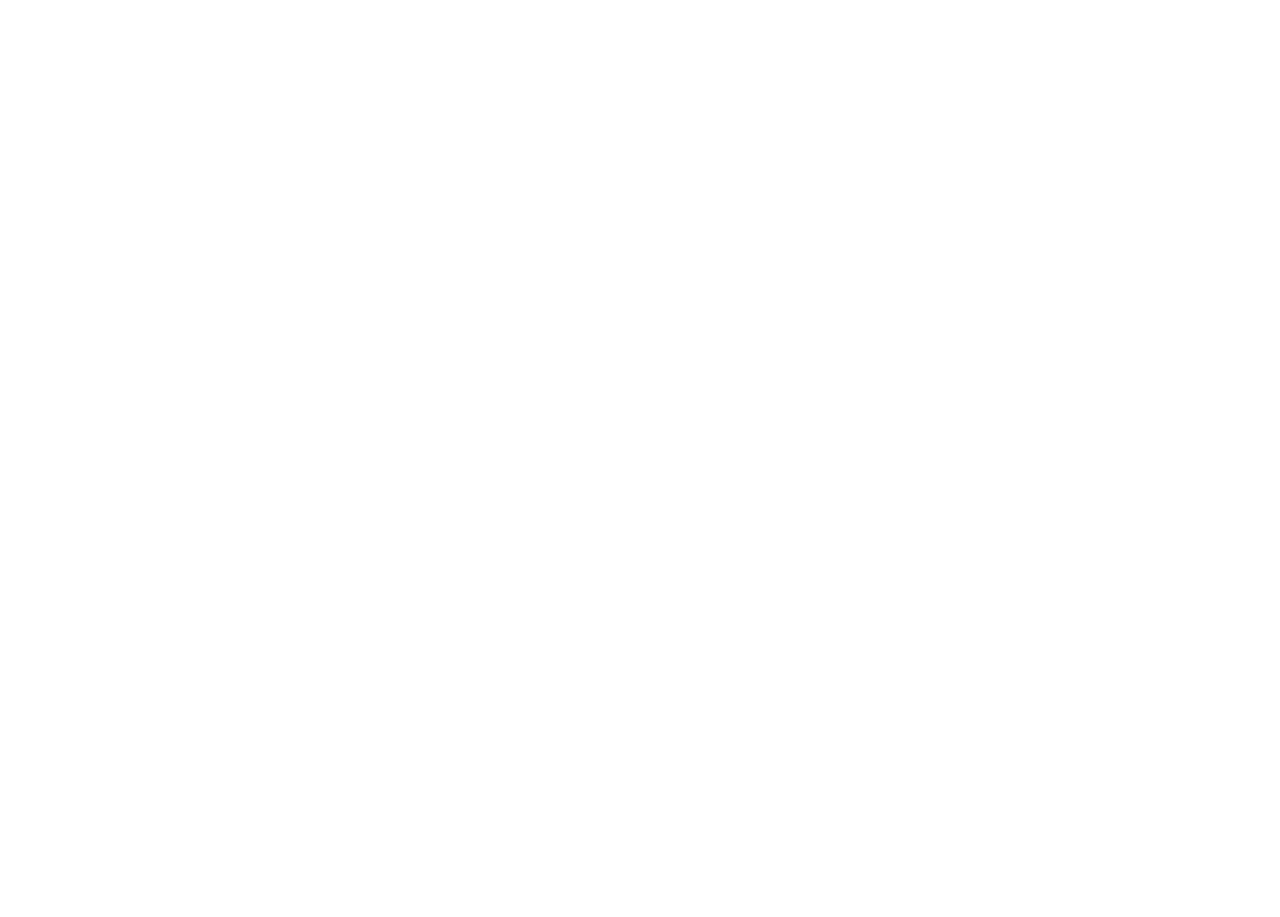
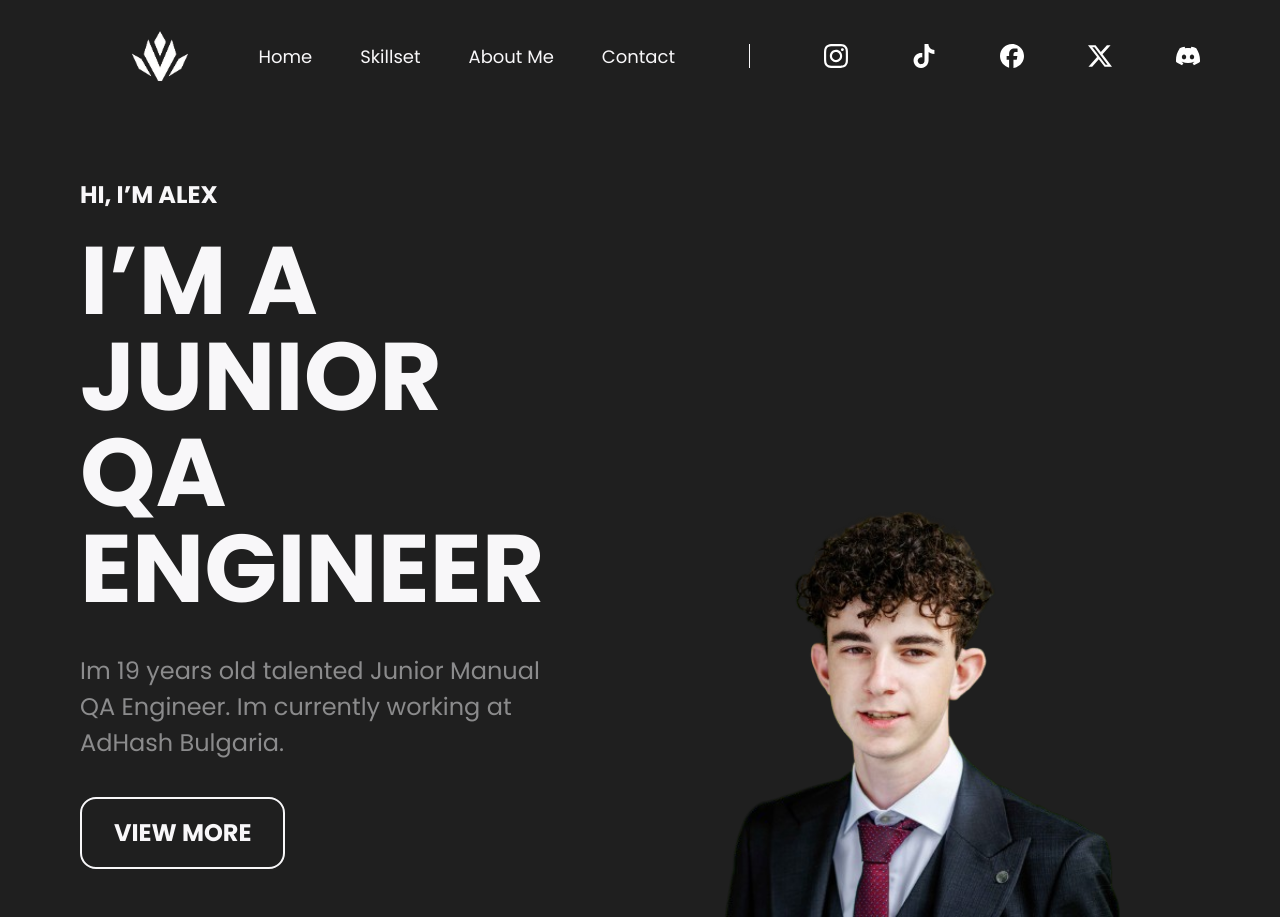
Before and after one commit to EyeSy/Portfolio-Page, a plain HTML site: page index.html in a window 1280 px wide. Before the commit the page ends 800 px from the top, so only its background shows below. Drawn offline with Linux system fonts and the light colour scheme.

Commit message:
hero section done

```diff
--- a/css/styles.css
+++ b/css/styles.css
@@ -0,0 +1,155 @@
+@import url('https://fonts.googleapis.com/css2?family=Poppins:ital,wght@0,100;0,200;0,300;0,400;0,500;0,600;0,700;0,800;0,900;1,100;1,200;1,300;1,400;1,500;1,600;1,700;1,800;1,900&display=swap');
+
+* {
+    margin: 0;
+    padding: 0;
+    box-sizing: border-box;
+}
+
+body {
+    font: 14px/1.5 'Poppins', 'sans-serif';
+    background: #1F1F1F;
+    padding: 0 80px;
+}
+
+ul,
+ol {
+    list-style: none;
+}
+
+a {
+    text-decoration: none;
+}
+
+img {
+    display: block;
+    max-width: 100%;
+    object-fit: cover;
+}
+
+.site-header {
+    display: flex;
+    justify-content: center;
+    align-items: center;
+    margin-top: 15px;
+    margin-bottom: 5rem;
+}
+
+.site-logo {
+    flex: 1;
+    text-align: -webkit-center;
+    transition: scale 0.2s ease-in;
+}
+
+.site-logo:hover {
+    scale: 1.2;
+}
+
+.site-links {
+    display: flex;
+    flex: 6;
+    justify-content: flex-end;
+    align-items: center;
+    gap: 64px;
+}
+
+.site-links>.pipe {
+    margin: 10px;
+    display: block;
+    background: #F8F7F9;
+    width: 1px;
+    height: 24px;
+}
+
+.main-nav {
+    display: flex;
+    gap: 48px;
+}
+
+.social-media {
+    display: flex;
+    gap: 64px;
+}
+
+.main-nav>.nav-item {
+    color: #F8F7F9;
+    font-size: 18px;
+    transition: 0.4s ease-in;
+}
+
+.main-nav>.nav-item:hover {
+    color: rgba(248, 247, 249, 0.50);
+}
+
+.social-media>.social-icon>.link>img{
+    transition: 0.4s ease-in;
+}
+
+.social-media>.social-icon>.link>img:hover {
+    filter: opacity(0.5);
+}
+
+
+
+.section-hero {
+    display: flex;
+}
+
+.text-container {
+    flex: 2;
+    display: flex;
+    flex-direction: column;
+    gap: 36px;
+}
+
+.hero-image {
+    position: relative;
+    flex: 8;
+}
+
+.hero-image img {
+    position: absolute;
+    right: 0;
+    bottom: -7%;
+    width: 1250px;
+}
+
+.hero-heading {
+    display: flex;
+    flex-direction: column;
+    color: #F8F7F9;
+    gap: 20px;
+}
+
+.hero-heading>.subtitle {
+    font-size: 24px;
+    font-weight: 700;
+}
+
+.hero-heading>.title {
+    font-size: 96px;
+    font-weight: 700;
+    line-height: 96px;
+}
+
+.hero-subheading {
+    color: rgba(248, 247, 249, 0.50);
+    font-size: 24px;
+}
+
+.cta {
+    cursor: pointer;
+    color: #F8F7F9;
+    font-size: 24px;
+    font-weight: 700;
+    border-radius: 16px;
+    padding: 16px 32px;
+    border: 2px solid #F8F7F9;
+    max-width: max-content;
+    transition: 0.4s ease-in-out;
+}
+
+.cta:hover {
+    background: #F8F7F9;
+    color: #1F1F1F;
+}
--- a/index.html
+++ b/index.html
@@ -1,11 +1,77 @@
 <!DOCTYPE html>
 <html lang="en">
-<head>
-    <meta charset="UTF-8">
-    <meta name="viewport" content="width=device-width, initial-scale=1.0">
-    <title>Document</title>
-</head>
-<body>
-
-</body>
+    <head>
+        <meta charset="UTF-8" />
+        <meta name="viewport" content="width=device-width, initial-scale=1.0" />
+        <title>Personal Website</title>
+        <link rel="stylesheet" href="./css/styles.css" />
+    </head>
+    <body>
+        <header class="site-header">
+            <div class="site-logo">
+                <a href="#">
+                    <img
+                        src="./assets/site-logo.png"
+                        alt="site-logo"
+                        width="82"
+                    />
+                </a>
+            </div>
+            <div class="site-links">
+                <nav class="main-nav">
+                    <a href="#" class="nav-item">Home</a>
+                    <a href="#" class="nav-item">Skillset</a>
+                    <a href="#" class="nav-item">About Me</a>
+                    <a href="#" class="nav-item">Contact</a>
+                </nav>
+                <div class="pipe"></div>
+                <ul class="social-media">
+                    <li class="social-icon">
+                        <a class="link" href="#">
+                            <img src="./assets/instagram.svg" alt="" />
+                        </a>
+                    </li>
+                    <li class="social-icon">
+                        <a class="link" href="#">
+                            <img src="./assets/tiktok.svg" alt="" />
+                        </a>
+                    </li>
+                    <li class="social-icon">
+                        <a class="link" href="#">
+                            <img src="./assets/facebook.svg" alt="" />
+                        </a>
+                    </li>
+                    <li class="social-icon">
+                        <a class="link" href="#">
+                            <img src="./assets/twitter.svg" alt="" />
+                        </a>
+                    </li>
+                    <li class="social-icon">
+                        <a class="link" href="#">
+                            <img src="./assets/discord.svg" alt="" />
+                        </a>
+                    </li>
+                </ul>
+            </div>
+        </header>
+        <main class="site-main">
+            <section class="section-hero">
+                <div class="text-container">
+                    <div class="hero-heading">
+                        <div class="subtitle">HI, I’M ALEX</div>
+                        <div class="title">I’M A JUNIOR QA ENGINEER</div>
+                    </div>
+                    <div class="hero-subheading">
+                        Im 19 years old talented Junior Manual QA Engineer. Im
+                        currently working at AdHash Bulgaria.
+                    </div>
+                    <div class="cta">VIEW MORE</div>
+                </div>
+                <div class="hero-image">
+                    <img src="./assets/hero.png" alt="hero-image">
+                </div>
+            </section>
+        </main>
+        <footer class="site-footer"></footer>
+    </body>
 </html>
```
Also changed, not shown: assets/discord.svg (added), assets/facebook.svg (added), assets/hero.png (added), assets/instagram.svg (added), assets/site-logo.png (added), assets/tiktok.svg (added), assets/twitter.svg (added).
